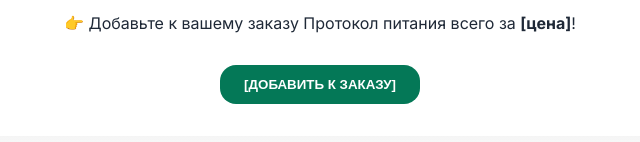
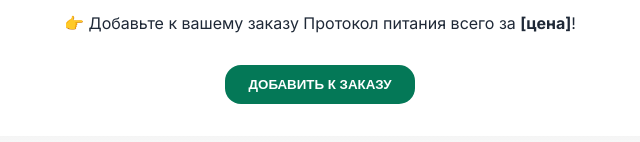
Before and after one commit to Vera1818/my_landing, a plain HTML site: page index.html in a window 1280 px wide. Shown: the part 1125-1267 px from the top of the page, 320-960 px from the left. Drawn offline with Linux system fonts and the light colour scheme.

Commit message:
Update index.html

```diff
--- a/index.html
+++ b/index.html
@@ -100,7 +100,7 @@
     <p style="text-align:center; font-weight:bold; margin-top:1rem;">🎯 Восстановите свою энергию, уверенность и потенцию быстро и естественно.</p>
     <div style="text-align:center;">
       <p>👉 Добавьте к вашему заказу Протокол питания всего за <strong>[цена]</strong>!</p>
-      <button class="button">[ДОБАВИТЬ К ЗАКАЗУ]</button>
+      <button class="button">ДОБАВИТЬ К ЗАКАЗУ</button>
     </div>
   </section>
 </body>
```
